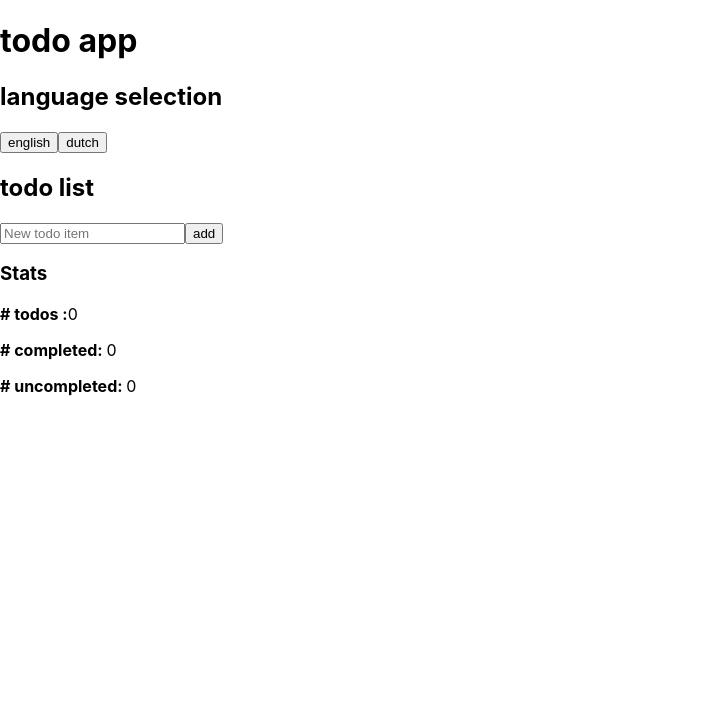
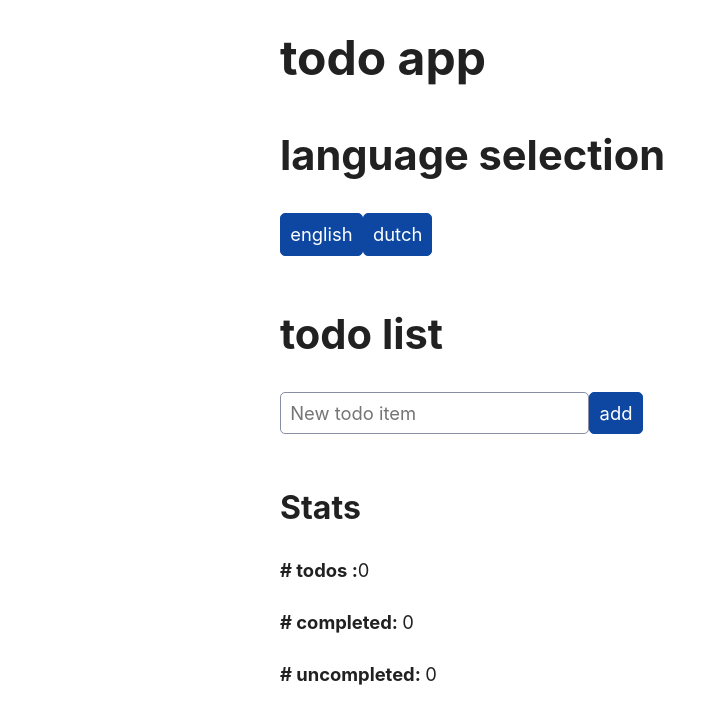
Before and after one commit to RobinVdBroeck/hooks-example, a React (Vite) app: page / in a window 1280 px wide. Shown: the top 724 px of the page, without its empty margins (0-726 px from the left). Built offline with nearby package versions, Linux system fonts and the light colour scheme.

Commit message:
Add simple css styling

```diff
--- a/package.json
+++ b/package.json
@@ -15,6 +15,7 @@
     "react": "^17.0.2",
     "react-dom": "^17.0.2",
     "react-error-boundary": "^3.1.4",
+    "simpledotcss": "^2.0.6",
     "uuid": "^8.3.2"
   },
   "devDependencies": {
--- a/src/index.css
+++ b/src/index.css
@@ -1,13 +1 @@
-body {
-  margin: 0;
-  font-family: -apple-system, BlinkMacSystemFont, "Segoe UI", "Roboto", "Oxygen",
-    "Ubuntu", "Cantarell", "Fira Sans", "Droid Sans", "Helvetica Neue",
-    sans-serif;
-  -webkit-font-smoothing: antialiased;
-  -moz-osx-font-smoothing: grayscale;
-}
-
-code {
-  font-family: source-code-pro, Menlo, Monaco, Consolas, "Courier New",
-    monospace;
-}
+@import 'simpledotcss/simple.min.css';
```
Also changed, not shown: 1 other file (tests, documents, lock files or other folders).
